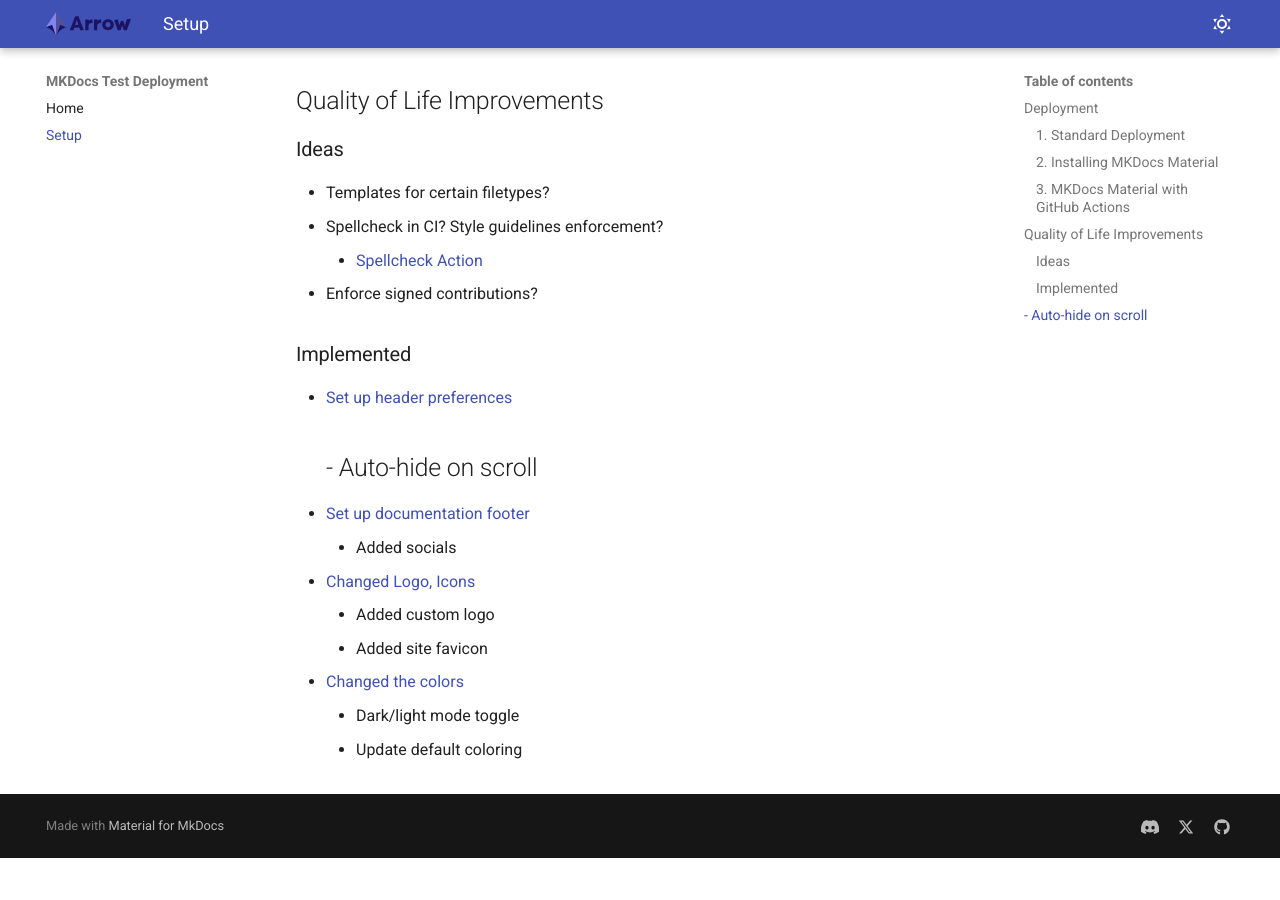
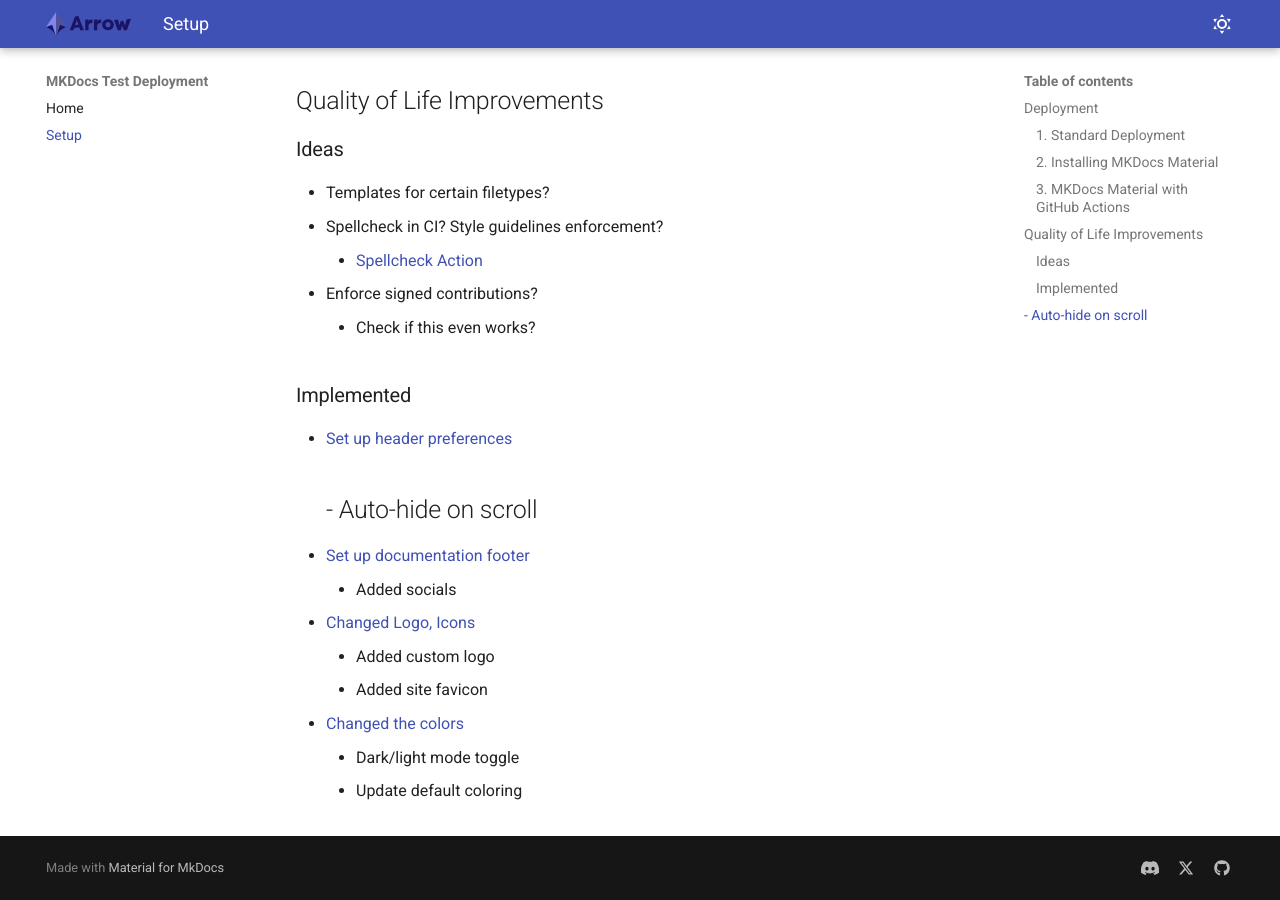
Before and after one commit to KCerveny/Test-Docs-Repo, an MkDocs documentation site: the page built from docs/howto.md, in a window 1280 px wide and 900 px high, scrolled down 1069 px. Built offline with MkDocs 1.6.1 and Material for MkDocs 9.7.7, drawn with Linux system fonts in a browser that asks for light colours; before the commit the page ends 1927 px from its top, so only the background shows below that.

```diff
--- a/docs/howto.md
+++ b/docs/howto.md
@@ -37,6 +37,7 @@ Following the CI tutorial from [MKDocs Material](https://squidfunk.github.io/mkd
 - Spellcheck in CI? Style guidelines enforcement?
     - [Spellcheck Action](https://github.com/marketplace/actions/github-spellcheck-action)
 - Enforce signed contributions?
+    - Check if this even works?
 
 ### Implemented
 - [Set up header preferences](https://squidfunk.github.io/mkdocs-material/setup/setting-up-the-header/)
```
